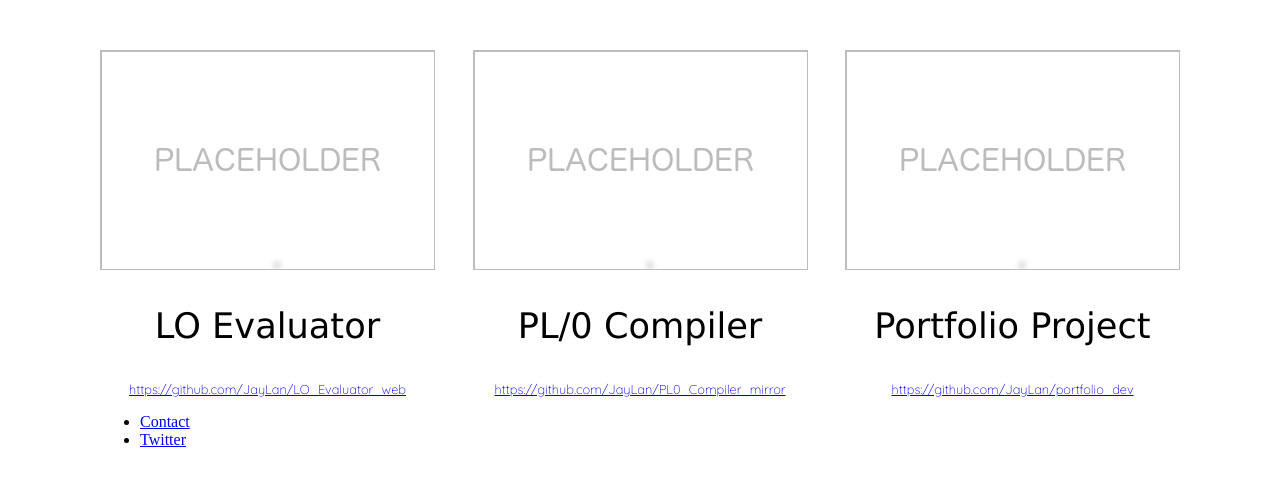
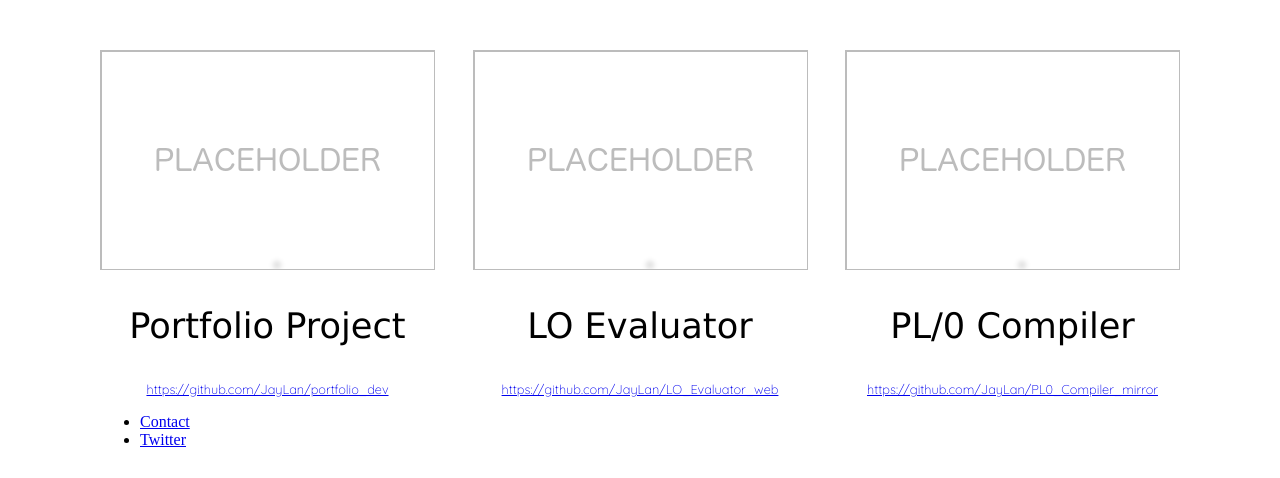
Before and after one commit to JayLan/portfolio_dev, a plain HTML site: page index.html in a window 1280 px wide. Shown: the part 746-1224 px from the top of the page. Drawn offline with Linux system fonts and the light colour scheme.

Commit message:
fixed featured work ordering issue.

```diff
--- a/styles_global.css
+++ b/styles_global.css
@@ -71,6 +71,7 @@
 }
 
 .two{
+    order: 2;
     display: flex;
     flex-direction: column;
     justify-content: center;
@@ -78,6 +79,7 @@
 }
 
 .three{
+    order: 3;
     display: flex;
     flex-direction: column;
     justify-content: center;
```
